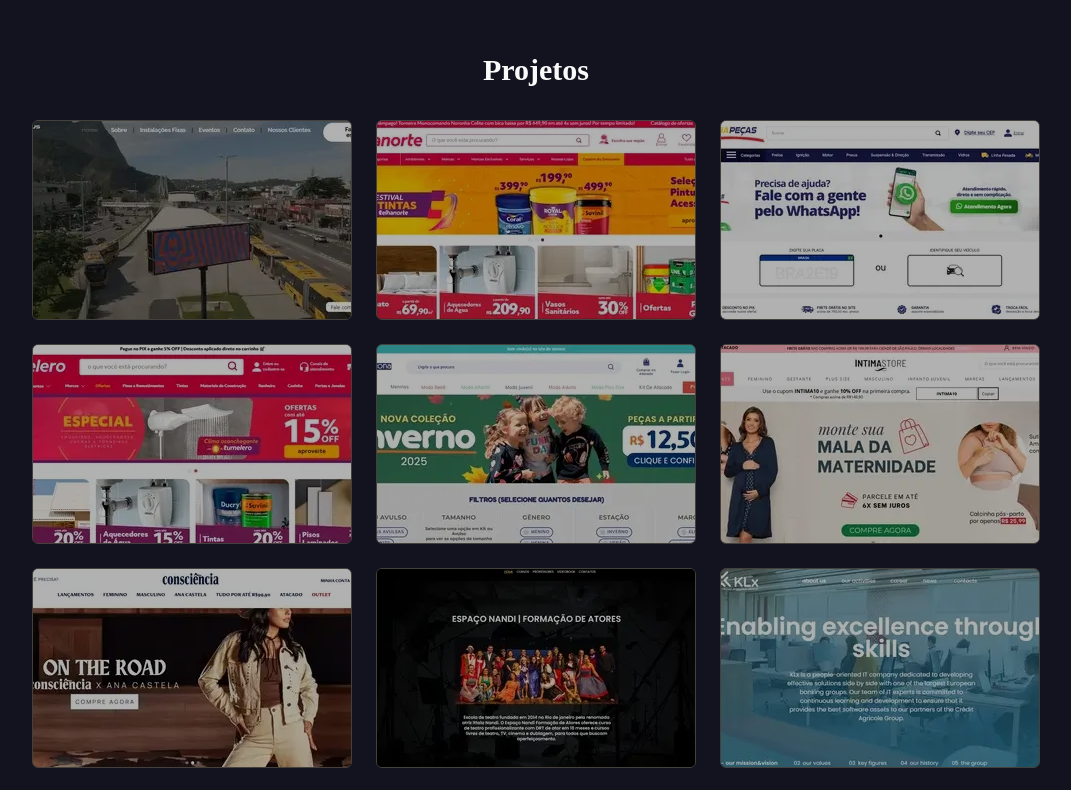
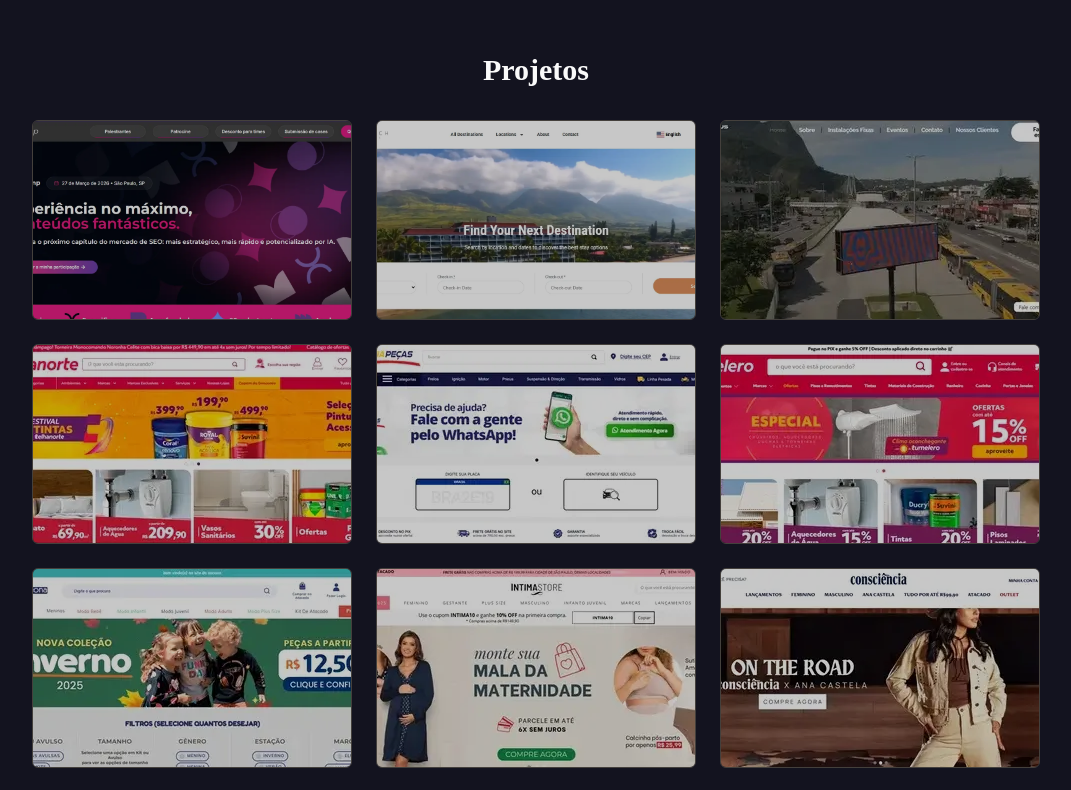
Before and after one commit to devbls/portfolio, a React (Vite) app: page / in a window 1280 px wide. Shown: the part 1580-2370 px from the top of the page, without its empty margins (104-1175 px from the left). Built offline with nearby package versions, Linux system fonts and the light colour scheme.

Commit message:
Add projects

```diff
--- a/src/components/Projects.tsx
+++ b/src/components/Projects.tsx
@@ -4,6 +4,18 @@
 import { useFadeInOnScroll } from "../hooks/useFadeInOnScroll";
 
 const PROJECTS = [
+  {
+    link: "https://seocamp.com.br/",
+    name: "SEOcamp 2026",
+    thumb: "seocamp.webp",
+    alt: "SEOcamp 2026 Thumbnail"
+  },
+  {
+    link: "https://www.sunbeachrental.com/",
+    name: "Sunbeach Rental",
+    thumb: "sunbeach.webp",
+    alt: "Sunbeach Rental Thumbnail"
+  },
   {
     link: "https://cumulusled.com.br/",
     name: "Cumulus LED",
@@ -105,7 +117,7 @@
               alt={project.alt}
               loading="lazy"
             />
-            <div className="block w-[280px] h-[180px] md:w-[320px] md:h-[200px] bg-black-400 sm:bg-[#00000070] sm:group-hover:bg-black-400 opacity-70 content-[''] sm:group-hover:block absolute top-0 left-0 z-10" />
+            <div className="block w-[280px] h-[180px] md:w-[320px] md:h-[200px] bg-black-400 sm:bg-[#00000070] sm:group-hover:bg-black-400 opacity-50 content-[''] sm:group-hover:block absolute top-0 left-0 z-10" />
             <div className="visible sm:invisible group-hover:visible block absolute top-2 right-2 z-10 text-purple-500 transition-all duration-300 sm:opacity-0 sm:group-hover:opacity-100">
               <FaExternalLinkAlt size={16} />
             </div>
--- a/src/hooks/useFadeInOnScroll.ts
+++ b/src/hooks/useFadeInOnScroll.ts
@@ -1,6 +1,6 @@
-import { MutableRefObject, useEffect, useState } from "react";
+import { type RefObject, useEffect, useState } from "react";
 
-export function useFadeInOnScroll(ref: MutableRefObject<null>) {
+export function useFadeInOnScroll(ref: RefObject<null>) {
   const [isVisible, setIsVisible] = useState(false);
 
   useEffect(() => {
```
Also changed, not shown: public/thumbs/seocamp.webp (added), public/thumbs/sunbeach.webp (added).
